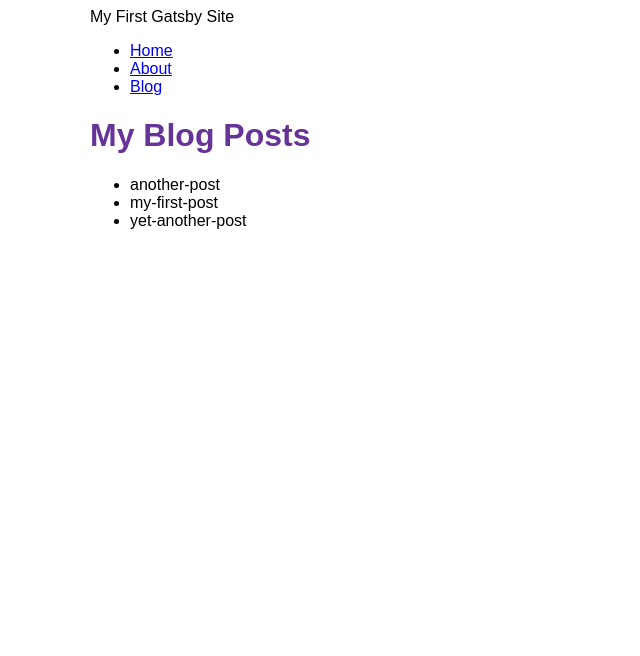
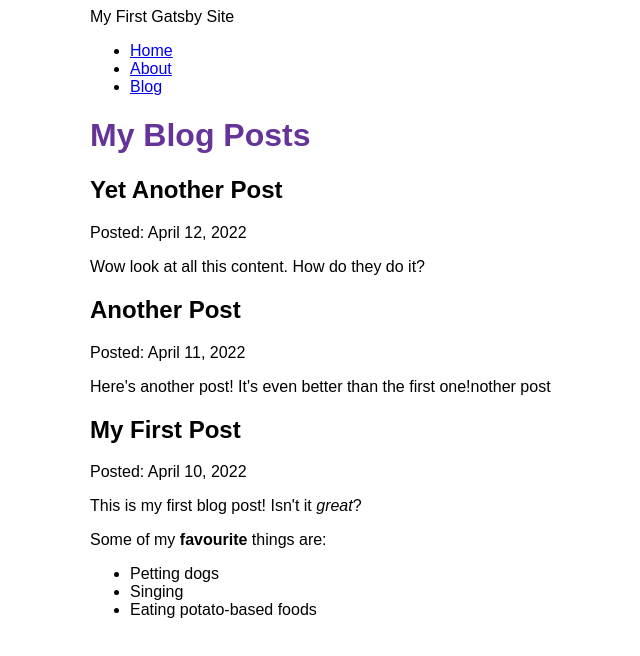
Before and after one commit to AliveKiwi/sample-gatsby-website-by-following-gatsby-tutorial, a Gatsby site: page /blog in a window 1280 px wide. Shown: the whole page, without its empty margins (300-940 px from the left). Built offline with nearby package versions, Linux system fonts and the light colour scheme; Gatsby itself is replaced by a stand-in of ours.

Commit message:
added blog content & Finished Gatsby Tutorial Part 5

```diff
--- a/package.json
+++ b/package.json
@@ -15,8 +15,11 @@
     "clean": "gatsby clean"
   },
   "dependencies": {
+    "@mdx-js/mdx": "^1.6.22",
+    "@mdx-js/react": "^1.6.22",
     "gatsby": "^4.11.1",
     "gatsby-plugin-image": "^2.11.1",
+    "gatsby-plugin-mdx": "^3.11.1",
     "gatsby-plugin-sharp": "^4.11.1",
     "gatsby-source-filesystem": "^4.11.1",
     "react": "^17.0.1",
--- a/src/pages/blog.jsx
+++ b/src/pages/blog.jsx
@@ -1,26 +1,40 @@
 import * as React from 'react';
 import { graphql } from 'gatsby';
+import { MDXRenderer } from 'gatsby-plugin-mdx'
 import Layout from '../components/layout';
+
 
 const BlogPage = ({ data }) => {
   return (
     <Layout pageTitle="My Blog Posts">
-      <ul>
-        {data.allFile.nodes.map((node) => (
-          <li key={node.name}>{node.name}</li>
-        ))}
-      </ul>
-    </Layout>
-  );
+      {
+        data.allMdx.nodes.map((node)=>(
+        <article key={node.id}>
+          <h2>{node.frontmatter.title}</h2>
+          <p>Posted: {node.frontmatter.date}</p>
+          <MDXRenderer>
+            {node.body}
+          </MDXRenderer>
+          </article>))
+
+      }
+      </Layout>
+  )
+
 };
 
 export const query = graphql`
   query {
-    allFile(filter: { sourceInstanceName: { eq: "blog" } }) {
+    allMdx(sort: {fields: frontmatter___date, order: DESC}) {
       nodes {
-        name
+        frontmatter {
+          date(formatString: "MMMM D, YYYY")
+          title
+        }
+        id
+        body
       }
     }
-  }
-`;
+  }`
+
 export default BlogPage;
```
Also changed, not shown: 1 other file.
